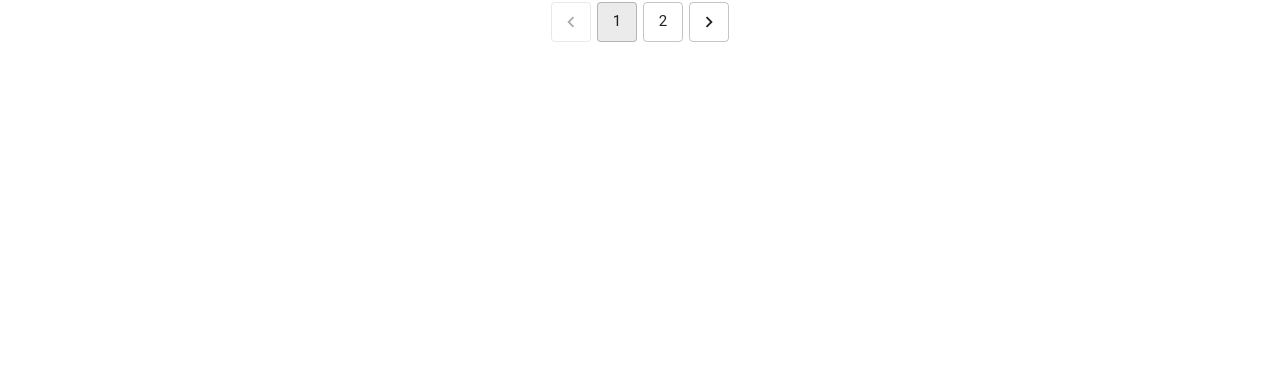
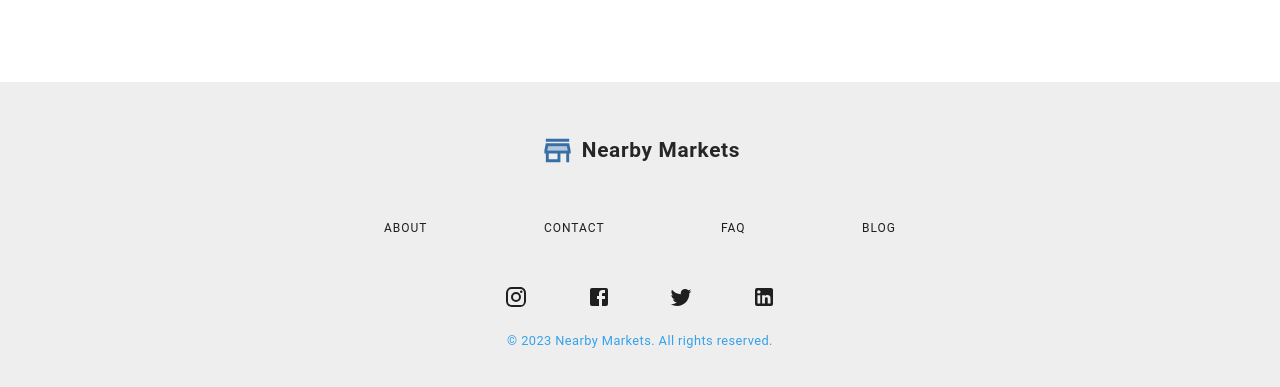
Before and after one commit to chingu-voyages/v42-geckos-team-20, a React (Create React App) app: page / in a window 1280 px wide. Shown: the part 1103-1490 px from the top of the page. Before the commit the page ends 1145 px from the top, so only its background shows below. Built offline with nearby package versions, Linux system fonts and the light colour scheme.

Commit message:
add feature/footer

```diff
--- a/src/App.js
+++ b/src/App.js
@@ -9,6 +9,7 @@ import products from './data/products'
 import ProductDetail from './pages/productDetail';
 import UserDetails from './pages/userDetails';
 import Cart from './pages/Cart';
+import Footer from './components/Footer';
 
 
 export const Context = createContext({
@@ -48,7 +49,10 @@ function App() {
           <Route path="/products/:productId" element={<ProductDetail />} />
           <Route path="/users/:userId" element={<UserDetails />} />
       </Routes>
+
+      <Footer />
       </div>
+
     </Context.Provider>
   );
 }
--- /dev/null
+++ b/src/components/Footer.js
@@ -0,0 +1,91 @@
+import React from "react";
+import CssBaseline from "@mui/material/CssBaseline";
+import Box from "@mui/material/Box";
+import Container from "@mui/material/Container";
+import InstagramIcon from "@mui/icons-material/Instagram";
+import FacebookIcon from "@mui/icons-material/Facebook";
+import TwitterIcon from "@mui/icons-material/Twitter";
+import LinkedInIcon from "@mui/icons-material/LinkedIn";
+import Typography from "@mui/material/Typography";
+import StoreMallDirectoryTwoToneIcon from "@mui/icons-material/StoreMallDirectoryTwoTone";
+
+const Footer = () => {
+
+  return (
+    <>
+      <Box
+        sx={{
+          display: "flex", bgcolor: "#eee", marginTop: "7%", justifyContent: "center",
+        }}
+      >
+        <CssBaseline />
+        <Container
+          sx={{
+            display: "flex", flexDirection: "column", margin: "4% 0 1.5% 0", alignItems: "center",
+          }}
+        >
+          <Box
+            sx={{
+              width: "18.5em",
+              height: "3em",
+              display: "flex",
+              justifyContent: "center",
+              alignItems: "flex-start",
+            }}
+          >
+            <StoreMallDirectoryTwoToneIcon
+              fontSize='large'
+              style={{ color: "#386ea8", marginRight: "0.2em" }}
+            />
+            <Typography variant='caption' color='#262626' fontSize='1.3em'>
+              <strong>Nearby Markets</strong>
+            </Typography>
+          </Box>
+          <Box
+            sx={{
+              width: "32em",
+              height: "4em",
+              display: "flex",
+              justifyContent: "space-between",
+              alignItems: "flex-end",
+            }}
+          >
+            <Typography variant="overline">About</Typography>
+            <Typography variant="overline">Contact</Typography>
+            <Typography variant="overline">FAQ</Typography>
+            <Typography variant="overline">Blog</Typography>
+          </Box>
+          <Box
+            sx={{
+              width: "17em",
+              height: "4em",
+              display: "flex",
+              justifyContent: "space-between",
+              alignItems: "flex-end",
+            }}
+          >
+            <InstagramIcon fontSize='medium' />
+            <FacebookIcon fontSize='medium' />
+            <TwitterIcon fontSize='medium' />
+            <LinkedInIcon fontSize='medium' />
+          </Box>
+          <Box
+            sx={{
+              height: "4em",
+              display: "flex",
+              justifyContent: "space-between",
+              alignItems: "center",
+            }}
+          >
+            <Typography
+              variant='caption' display='block' color='#34a1eb' fontSize='0.8em'>
+              © 2023 Nearby Markets. All rights reserved.
+            </Typography>
+          </Box>
+        </Container>
+      </Box>
+    </>
+  );
+};
+
+export default Footer;
```
Also changed, not shown: 1 other file (tests, documents, lock files or other folders).
